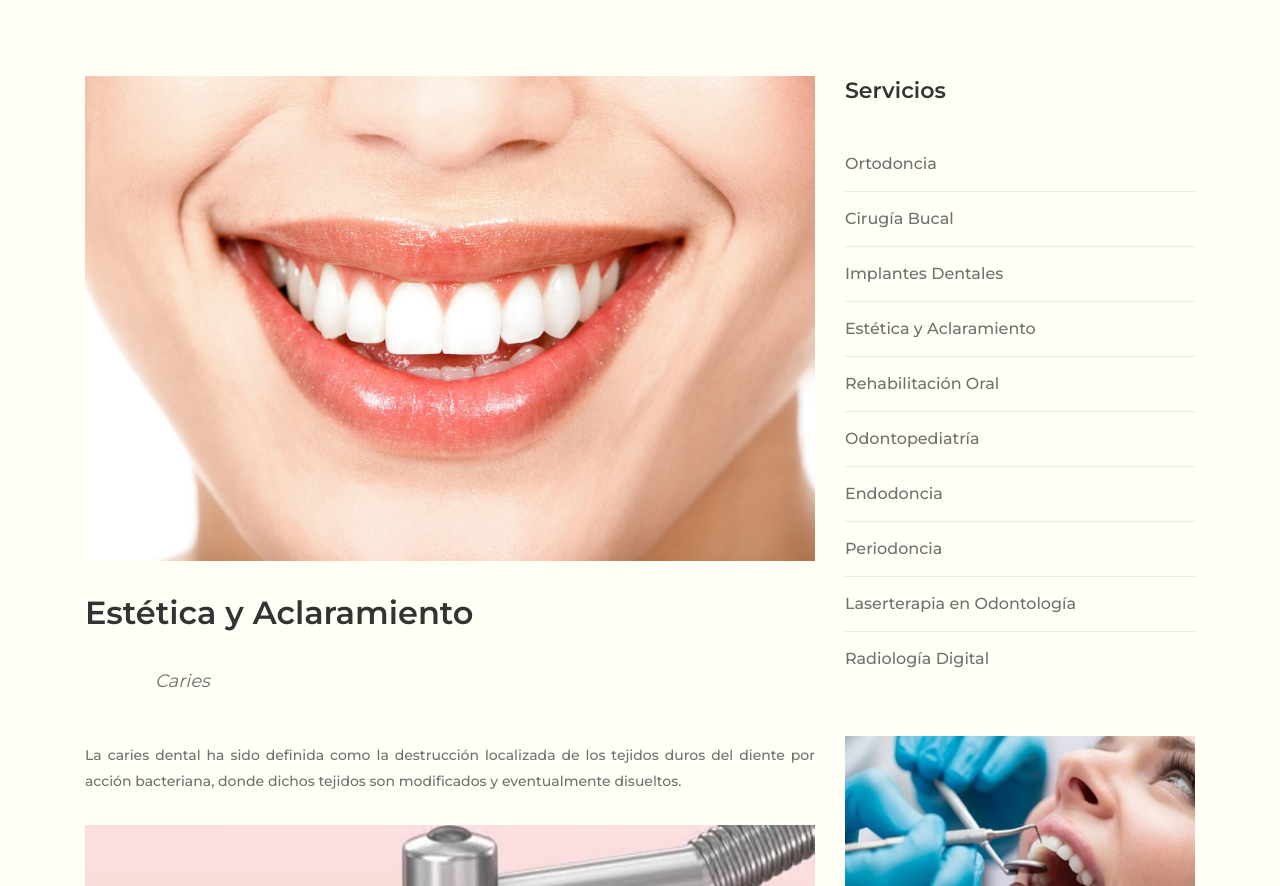
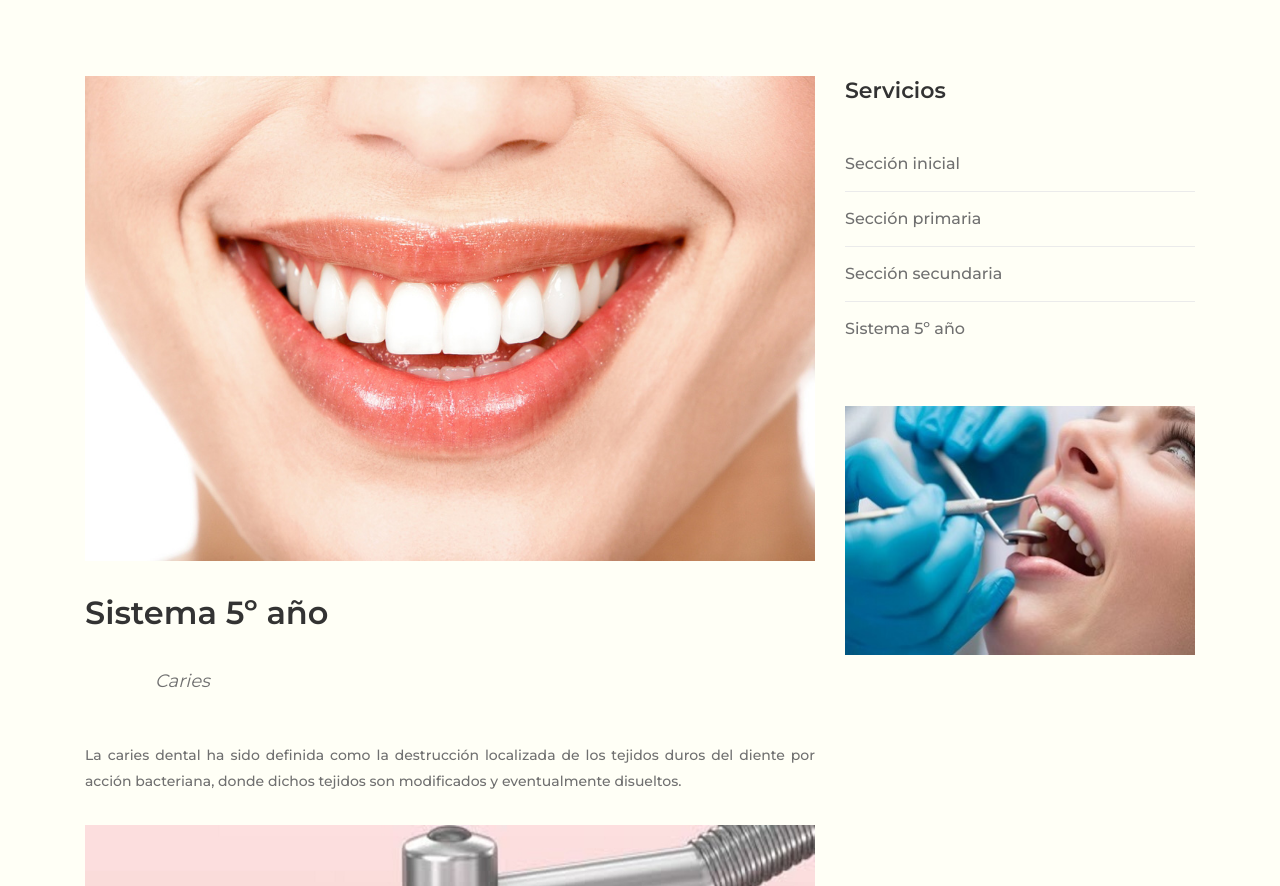
Before and after one commit to David2289/RealPacifico, a website: page sistema5.html in a window 1280 px wide. Shown: the part 440-1326 px from the top of the page. Drawn offline with nearby package versions, Linux system fonts and the light colour scheme.

Commit message:
Lista de servicios en el panel lateral derecho y preparación de títulos

```diff
--- a/sistema5.html
+++ b/sistema5.html
@@ -112,7 +112,7 @@
           <div class="blog-details-area">
             <img src="./img/bg-img/blanque.jpg" alt="">
 
-            <h2 class="post-title">Estética y Aclaramiento</h2>
+            <h2 class="post-title">Sistema 5º año</h2>
             <div class="post-meta">
             </div>
             <blockquote cite="" class="dento-blockquote d-flex">
@@ -240,20 +240,13 @@
             <!-- Single Widget Area -->
             <div class="single-widget-area catagories-widget">
               <h5 class="widget-title">Servicios</h5>
-
                <!--catagories list-->
-              <ul class="catagories-list">
-                <li><a href="ortodoncia.html">Ortodoncia</a></li>
-                <li><a href="cirugiabucal.html">Cirugía Bucal</a></li>
-                <li><a href="implantesdentales.html">Implantes Dentales</a></li>
-                <li><a href="esteticayaclaramiento.html">Estética y Aclaramiento</a></li>
-                <li><a href="rehabilitacionoral.html">Rehabilitación Oral</a></li>
-                <li><a href="odontopediatria.html">Odontopediatría</a></li>
-                <li><a href="endodoncia.html">Endodoncia</a></li>
-                <li><a href="periodoncia.html">Periodoncia</a></li>
-                <li><a href="laserterapiaenodontologia.html">Laserterapia en Odontología</a></li>
-                <li><a href="radiologiadigital.html">Radiología Digital</a></li>
-              </ul>
+               <ul class="catagories-list">
+                 <li><a href="inicial.html">Sección inicial</a></li>
+                 <li><a href="primaria.html">Sección primaria</a></li>
+                 <li><a href="secundaria.html">Sección secundaria</a></li>
+                 <li><a href="sistema5.html">Sistema 5º año</a></li>
+               </ul>
             </div>
 
 <!--            <div class="single-widget-area news-widget">
--- a/style.css
+++ b/style.css
@@ -1355,7 +1355,7 @@ margin-bottom: 40px; }
       .catagories-list li a {
         font-size: 14px; } }
     .catagories-list li a:focus, .catagories-list li a:hover {
-      color: #ab0900; }
+      color: var(--primary-dark-color); }
   .catagories-list li:last-child a {
     border-bottom: none; }
 
```
Also changed, not shown: inicial.html (+5 -11 lines), primaria.html (+7 -14 lines), secundaria.html (+7 -13 lines).
